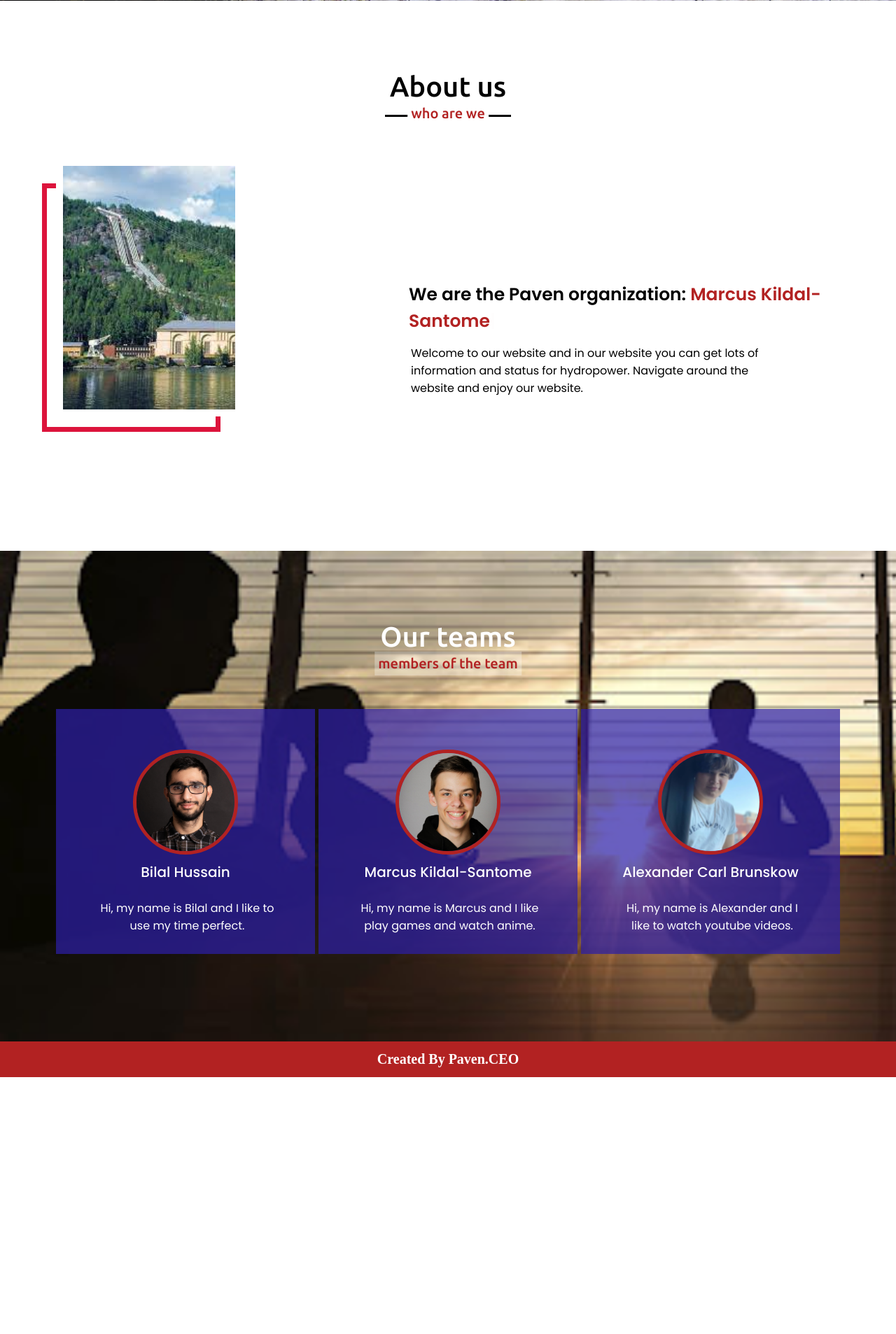
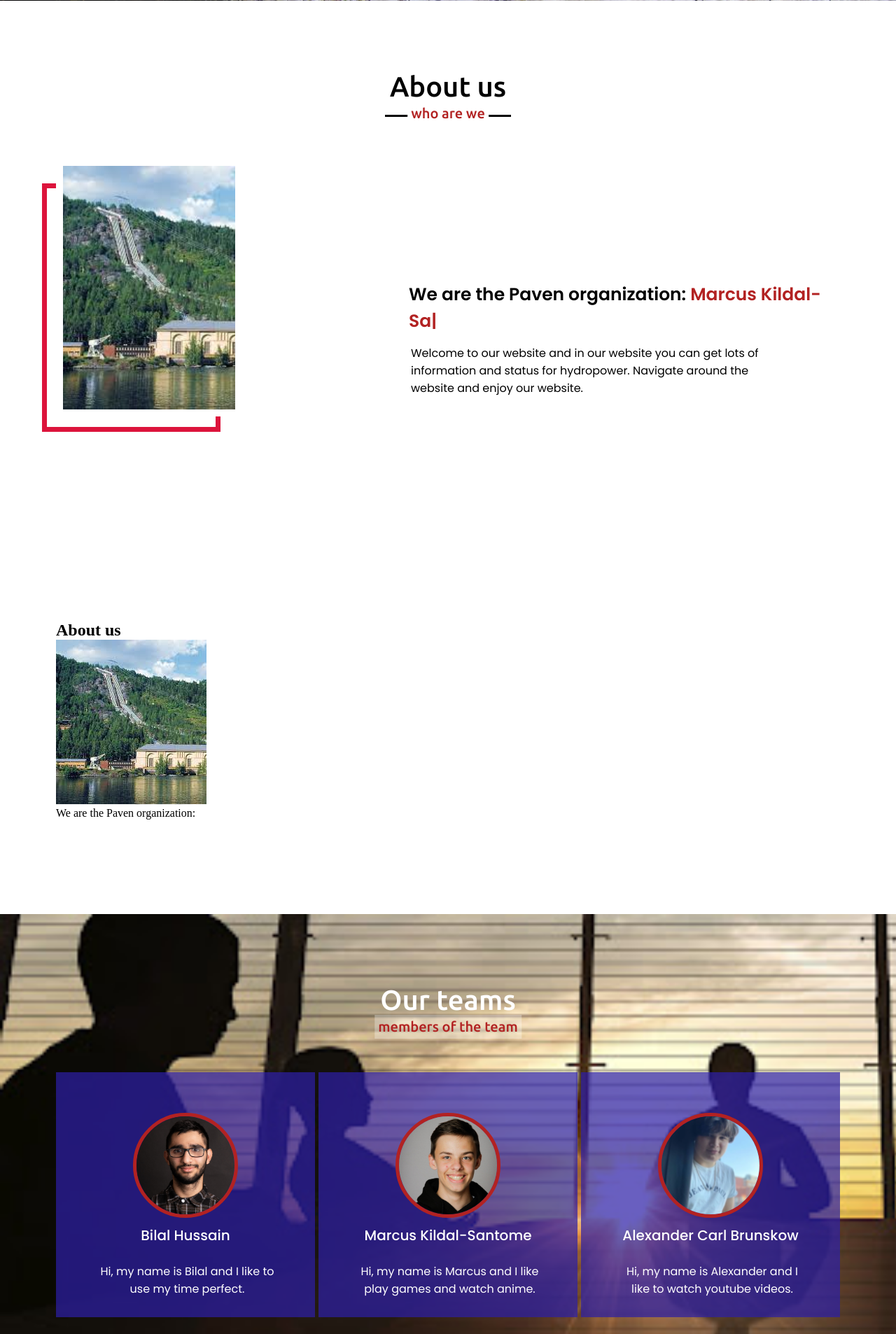
Before and after one commit to MarcusKildal/paven.as-bouve, a PHP site: page /main.php in a window 1280 px wide. Shown: the part 799-2705 px from the top of the page at 70% size. Before the commit the page ends 2338 px from the top, so only its background shows below. Run offline with PHP 8.4, Linux system fonts and the light colour scheme; the visitor is signed in with stand-in values (Sample User, id 1); some libraries are stand-ins or nearby versions.

Commit message:
litt endring
la til bejamin å daniel

```diff
--- a/PHP&CSS&JS-filer/main.php
+++ b/PHP&CSS&JS-filer/main.php
@@ -169,6 +169,35 @@ if(empty($_SESSION["id"])) {
 <!-- about section End -->
 
 
+<section class="Api-about" id="Api-about">
+
+  <div class="max-width">
+
+    <h2 class="Api-title">About us</h2>
+
+    <div class="Api-at">
+
+
+     <div class="left">
+
+      <div class="about-image">
+        <img src="bilder-video/vann/vannkraft-2.jpeg" alt="Bilde av meg">
+      </div>
+
+     </div>
+
+
+      <div class="right">
+        <div class="text">We are the Paven organization: <span class="typing-2"></span></div>
+        <p>Welcome to our website and in our website you can get lots of information and status for hydropower. Navigate around the website and enjoy our website.</p>
+      </div>
+
+    </div>
+
+  </div>
+
+
+</section>
 
 
 
@@ -227,13 +256,31 @@ if(empty($_SESSION["id"])) {
 
        <div class="foto">
 
-        <div class="box">
-           <img src="bilder-video/personer/Ludvig.png" alt="Ludvig">
-           <div class="text">"Karl Ludvig Theodor Ringdal</div>
-           <p>Hi, my name is "Ludvig, I like play games and watch football .</p>
+          <div class="box">
+            <img src="bilder-video/personer/Ludvig.png" alt="Ludvig">
+            <div class="text">Karl Ludvig Theodor Ringdal</div>
+            <p>Hi, my name is "Ludvig, I like playing games and watch football.</p>
+          </div>
+
         </div>
+        <div class="foto">
 
-    </div>
+          <div class="box">
+            <img src="bilder-video/personer/Daniel.png" alt="Daniel">
+            <div class="text">Daniel Eren Yüceyurt Olsen</div>
+            <p>Hi, my name is Daniel, I like playing games and technology.</p>
+          </div>
+
+        </div>
+        <div class="foto">
+
+          <div class="box">
+            <img src="bilder-video/personer/Benjamin.png" alt="Benjamin">
+            <div class="text">Benjamin Reiten</div>
+            <p>Hi, my name is benjamin, I like playing games and watch football.</p>
+          </div>
+
+        </div>
    </div>
 
   </div>
--- a/PHP&CSS&JS-filer/scripts-2.js
+++ b/PHP&CSS&JS-filer/scripts-2.js
@@ -34,8 +34,8 @@ $(document).ready(function(){
     // Hvis det er sant, så skal det gjenta igjen og igjen
 
     var typed = new Typed(".typing", {
-        strings: ["Bilal Hussain", "Marcus Kildal-Santome", "Alexander Carl Brunskow", "Karl Ludvig Theodor Ringdal", "Web Designer"],
-        typeSpeed: 100,
+        strings: ["Bilal Hussain", "Marcus Kildal-Santome", "Alexander Carl Brunskow", "Karl Ludvig Theodor Ringdal", "Daniel Eren Yüceyurt Olsen","Benjamin Reiten", "Web Designers"],
+        typeSpeed: 80,
         backSpeed: 60,
         loop: true
     });
@@ -46,8 +46,8 @@ $(document).ready(function(){
     // Hvis det er sant, så skal det gjenta igjen og igjen
 
     var typed = new Typed(".typing-2", {
-        strings: ["Bilal Hussain", "Marcus Kildal-Santome", "Alexander Carl Brunskow", "Karl Ludvig Theodor Ringdal", "Web Designer"],
-        typeSpeed: 100,
+        strings: ["Bilal Hussain", "Marcus Kildal-Santome", "Alexander Carl Brunskow", "Karl Ludvig Theodor Ringdal", "Daniel Eren Yüceyurt Olsen","Benjamin Reiten", "Web Designers"],
+        typeSpeed: 80,
         backSpeed: 60,
         loop: true
     });
```
Also changed, not shown: PHP&CSS&JS-filer/style-10.css (+104 -0 lines), PHP&CSS&JS-filer/bilder-video/personer/Benjamin.png (added), PHP&CSS&JS-filer/bilder-video/personer/Daniel.png (added), 4 other files.
